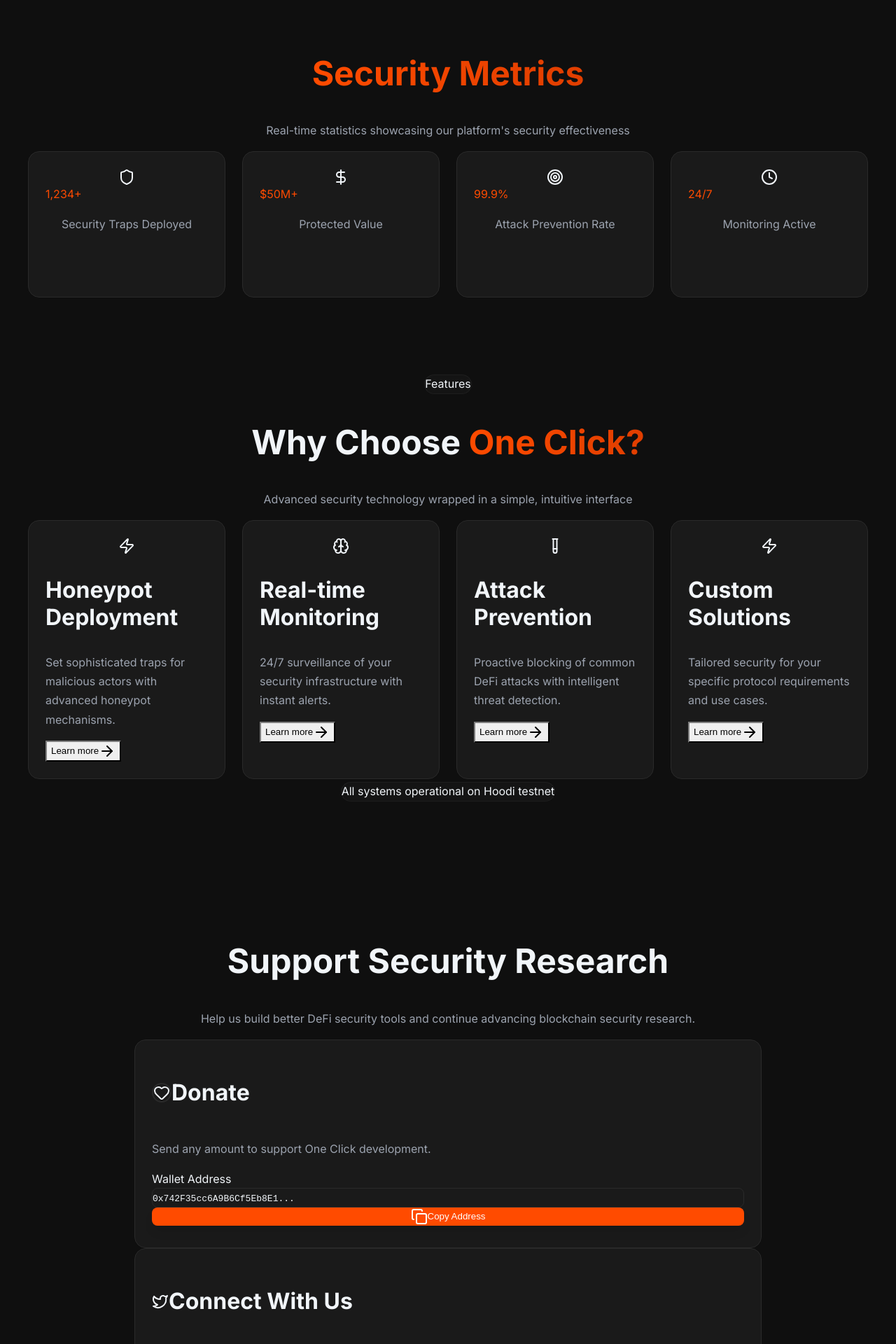
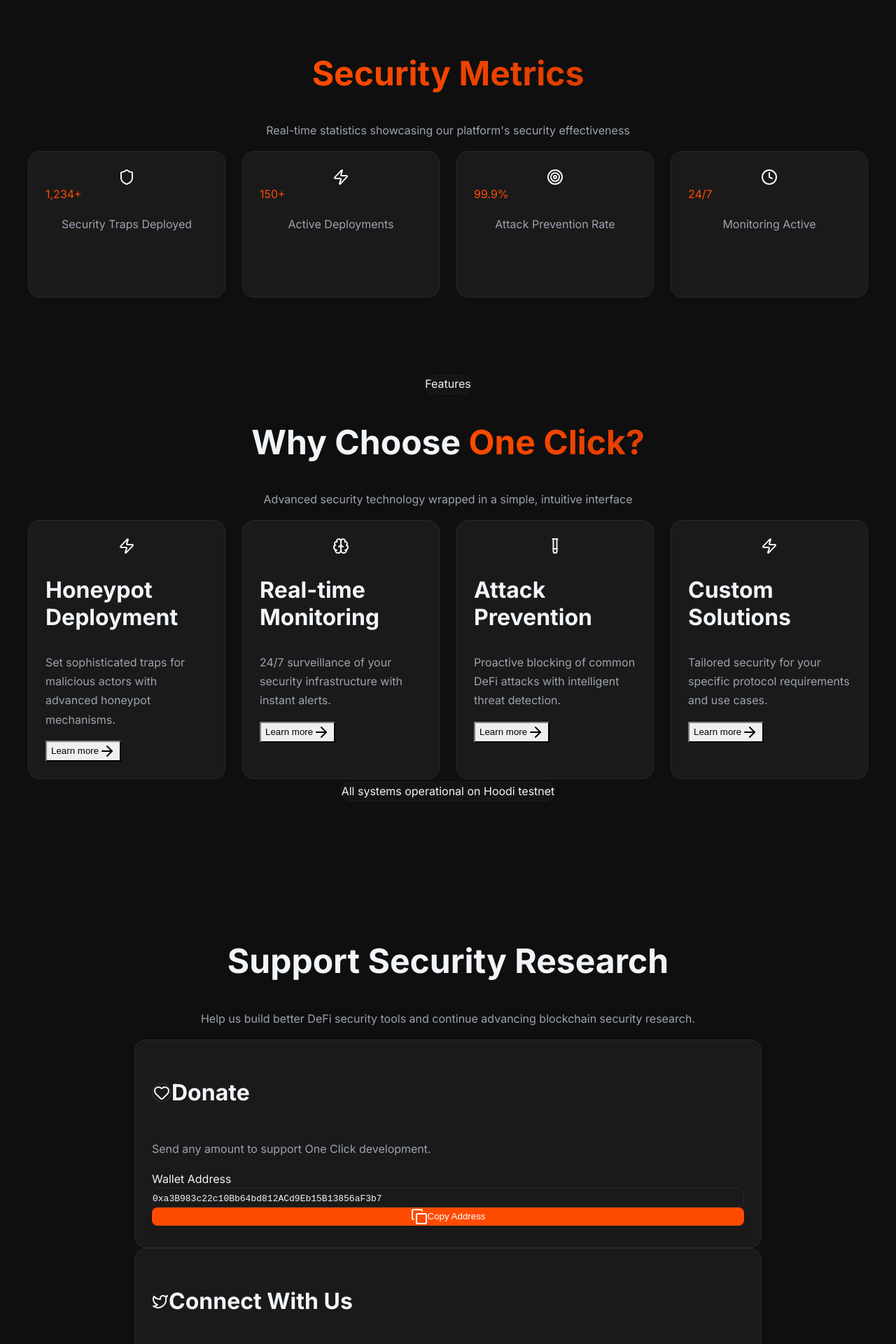
Before and after one commit to Nifemi0/one-click-, a Next.js app in the folder frontend/: page / in a window 1280 px wide. Shown: the part 1012-2932 px from the top of the page at 70% size. Built offline with nearby package versions, Linux system fonts and the light colour scheme.

Commit message:
Update wallet address to real address, remove fake  protected stat, replace with realistic metrics

```diff
--- a/frontend/src/components/Donation.tsx
+++ b/frontend/src/components/Donation.tsx
@@ -2,7 +2,7 @@
 import { Heart, Copy, Twitter } from "lucide-react";
 
 export function Donation() {
-  const walletAddress = "0x742F35cc6A9B6Cf5Eb8E1...";
+  const walletAddress = "0xa3B983c22c10Bb64bd812ACd9Eb15B13856aF3b7";
 
   const copyToClipboard = async () => {
     try {
--- a/frontend/src/components/Stats.tsx
+++ b/frontend/src/components/Stats.tsx
@@ -1,6 +1,6 @@
 'use client';
 
-import { Shield, DollarSign, Target, Clock } from 'lucide-react';
+import { Shield, Target, Clock, Zap } from 'lucide-react';
 import { useState, useEffect } from 'react';
 
 interface StatItem {
@@ -18,9 +18,9 @@
     color: "from-orange-500 to-red-600"
   },
   {
-    icon: DollarSign,
-    value: "$50M+",
-    label: "Protected Value",
+    icon: Zap,
+    value: "150+",
+    label: "Active Deployments",
     color: "from-orange-500 to-red-600"
   },
   {
```
